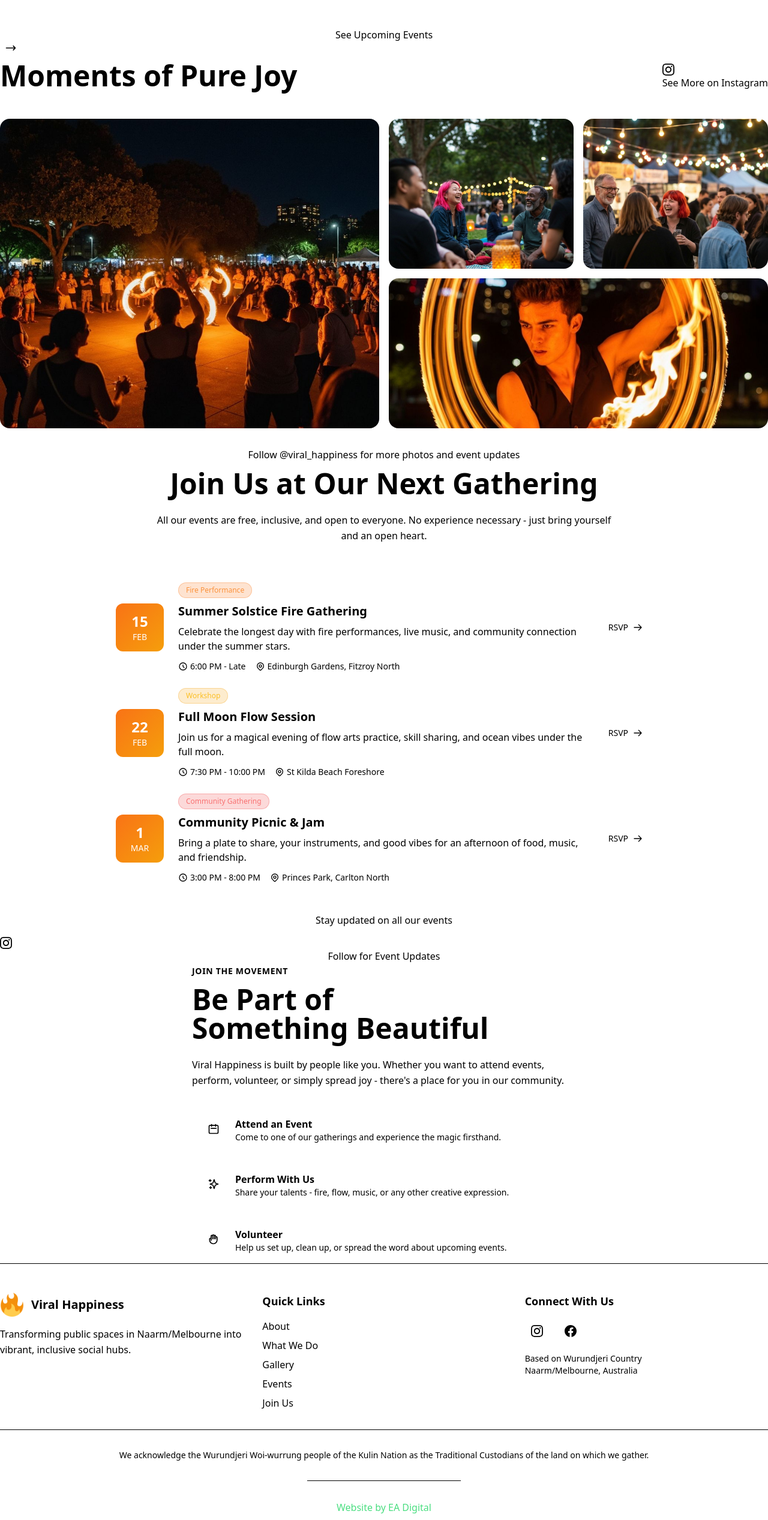
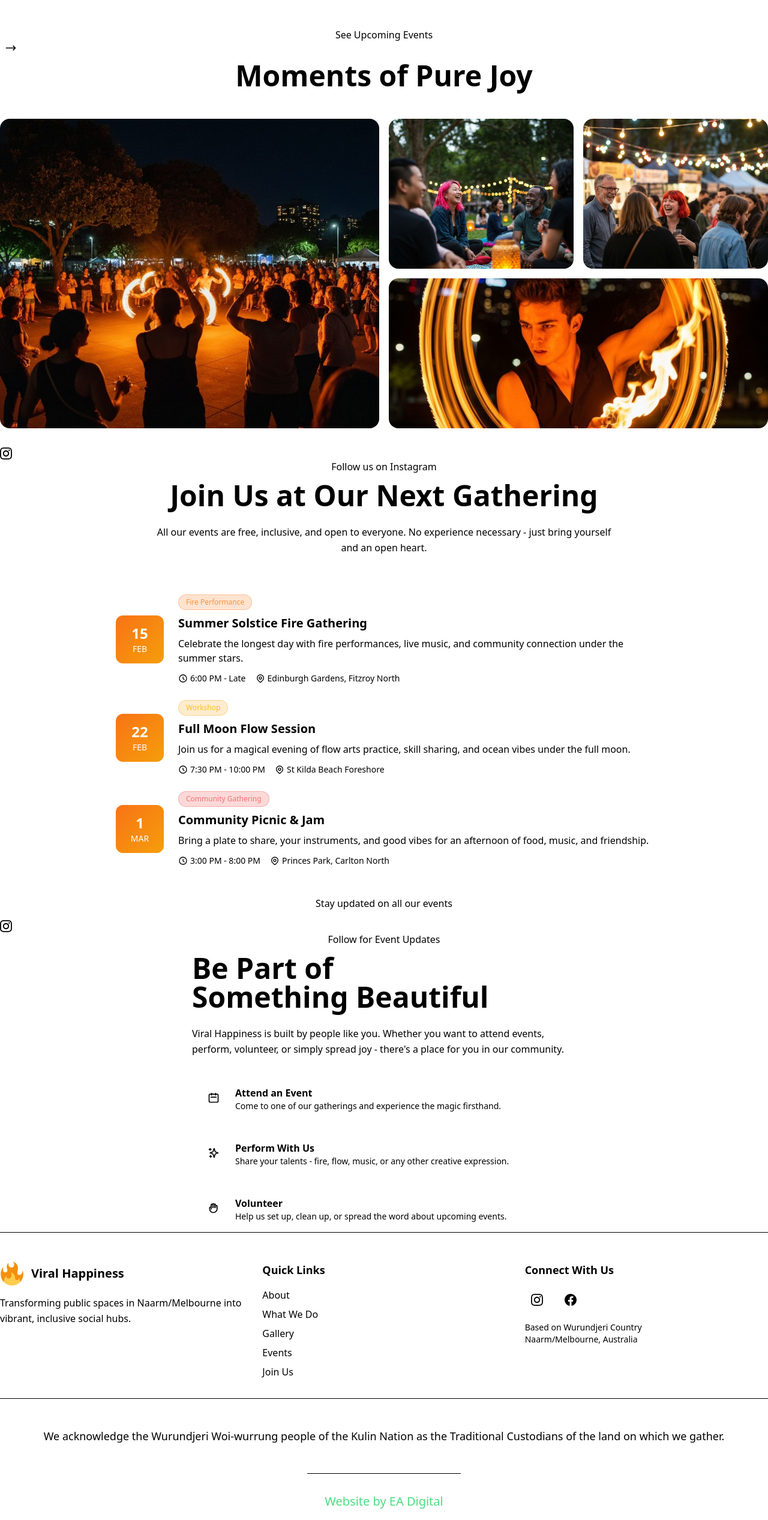
Before and after one commit to ddavisj/viral-happiness, a Nuxt app: page / in a window 1280 px wide. Shown: the part 2032-4566 px from the top of the page at 60% size. Built offline with nearby package versions, Linux system fonts and the light colour scheme.

Commit message:
Final changes for init draft

```diff
--- a/app/components/EventsSection.vue
+++ b/app/components/EventsSection.vue
@@ -144,7 +144,7 @@
                   </div>
 
                   <!-- Action -->
-                  <div class="flex-shrink-0">
+                  <!-- <div class="flex-shrink-0">
                      <a
                         href="https://instagram.com/viral_happiness"
                         target="_blank"
@@ -166,7 +166,7 @@
                            />
                         </svg>
                      </a>
-                  </div>
+                  </div> -->
                </div>
             </article>
          </div>
--- a/app/components/GallerySection.vue
+++ b/app/components/GallerySection.vue
@@ -51,7 +51,7 @@
          <div
             class="flex flex-col sm:flex-row sm:items-end sm:justify-between gap-4 mb-12"
          >
-            <div>
+            <div class="mx-auto">
                <h2
                   class="font-heading text-3xl sm:text-4xl lg:text-5xl font-bold mt-3 text-balance"
                >
@@ -59,23 +59,6 @@
                   <span class="text-gradient">Pure Joy</span>
                </h2>
             </div>
-            <a
-               href="https://instagram.com/viral_happiness"
-               target="_blank"
-               rel="noopener noreferrer"
-               class="btn-secondary self-start sm:self-auto"
-            >
-               <svg
-                  class="w-5 h-5 mr-2"
-                  fill="currentColor"
-                  viewBox="0 0 24 24"
-               >
-                  <path
-                     d="M12 2.163c3.204 0 3.584.012 4.85.07 3.252.148 4.771 1.691 4.919 4.919.058 1.265.069 1.645.069 4.849 0 3.205-.012 3.584-.069 4.849-.149 3.225-1.664 4.771-4.919 4.919-1.266.058-1.644.07-4.85.07-3.204 0-3.584-.012-4.849-.07-3.26-.149-4.771-1.699-4.919-4.92-.058-1.265-.07-1.644-.07-4.849 0-3.204.013-3.583.07-4.849.149-3.227 1.664-4.771 4.919-4.919 1.266-.057 1.645-.069 4.849-.069zm0-2.163c-3.259 0-3.667.014-4.947.072-4.358.2-6.78 2.618-6.98 6.98-.059 1.281-.073 1.689-.073 4.948 0 3.259.014 3.668.072 4.948.2 4.358 2.618 6.78 6.98 6.98 1.281.058 1.689.072 4.948.072 3.259 0 3.668-.014 4.948-.072 4.354-.2 6.782-2.618 6.979-6.98.059-1.28.073-1.689.073-4.948 0-3.259-.014-3.667-.072-4.947-.196-4.354-2.617-6.78-6.979-6.98-1.281-.059-1.69-.073-4.949-.073zm0 5.838c-3.403 0-6.162 2.759-6.162 6.162s2.759 6.163 6.162 6.163 6.162-2.759 6.162-6.163c0-3.403-2.759-6.162-6.162-6.162zm0 10.162c-2.209 0-4-1.79-4-4 0-2.209 1.791-4 4-4s4 1.791 4 4c0 2.21-1.791 4-4 4zm6.406-11.845c-.796 0-1.441.645-1.441 1.44s.645 1.44 1.441 1.44c.795 0 1.439-.645 1.439-1.44s-.644-1.44-1.439-1.44z"
-                  />
-               </svg>
-               See More on Instagram
-            </a>
          </div>
 
          <!-- Gallery Grid -->
@@ -122,7 +105,7 @@
 
          <!-- Instagram Feed Hint -->
          <div class="mt-8 text-center">
-            <p class="text-muted-foreground">
+            <!-- <p class="text-muted-foreground">
                Follow
                <a
                   href="https://instagram.com/viral_happiness"
@@ -132,7 +115,24 @@
                   >@viral_happiness</a
                >
                for more photos and event updates
-            </p>
+            </p> -->
+            <a
+               href="https://instagram.com/viral_happiness"
+               target="_blank"
+               rel="noopener noreferrer"
+               class="btn-secondary self-start sm:self-auto"
+            >
+               <svg
+                  class="w-5 h-5 mr-2"
+                  fill="currentColor"
+                  viewBox="0 0 24 24"
+               >
+                  <path
+                     d="M12 2.163c3.204 0 3.584.012 4.85.07 3.252.148 4.771 1.691 4.919 4.919.058 1.265.069 1.645.069 4.849 0 3.205-.012 3.584-.069 4.849-.149 3.225-1.664 4.771-4.919 4.919-1.266.058-1.644.07-4.85.07-3.204 0-3.584-.012-4.849-.07-3.26-.149-4.771-1.699-4.919-4.92-.058-1.265-.07-1.644-.07-4.849 0-3.204.013-3.583.07-4.849.149-3.227 1.664-4.771 4.919-4.919 1.266-.057 1.645-.069 4.849-.069zm0-2.163c-3.259 0-3.667.014-4.947.072-4.358.2-6.78 2.618-6.98 6.98-.059 1.281-.073 1.689-.073 4.948 0 3.259.014 3.668.072 4.948.2 4.358 2.618 6.78 6.98 6.98 1.281.058 1.689.072 4.948.072 3.259 0 3.668-.014 4.948-.072 4.354-.2 6.782-2.618 6.979-6.98.059-1.28.073-1.689.073-4.948 0-3.259-.014-3.667-.072-4.947-.196-4.354-2.617-6.78-6.979-6.98-1.281-.059-1.69-.073-4.949-.073zm0 5.838c-3.403 0-6.162 2.759-6.162 6.162s2.759 6.163 6.162 6.163 6.162-2.759 6.162-6.163c0-3.403-2.759-6.162-6.162-6.162zm0 10.162c-2.209 0-4-1.79-4-4 0-2.209 1.791-4 4-4s4 1.791 4 4c0 2.21-1.791 4-4 4zm6.406-11.845c-.796 0-1.441.645-1.441 1.44s.645 1.44 1.441 1.44c.795 0 1.439-.645 1.439-1.44s-.644-1.44-1.439-1.44z"
+                  />
+               </svg>
+               Follow us on Instagram
+            </a>
          </div>
       </div>
 
--- a/app/components/JoinSection.vue
+++ b/app/components/JoinSection.vue
@@ -72,10 +72,10 @@
          <div class="w-full sm:w-1/2 mx-auto items-center">
             <!-- Content -->
             <div>
-               <span
+               <!-- <span
                   class="text-primary font-semibold text-sm uppercase tracking-wider"
                   >Join the Movement</span
-               >
+               > -->
                <h2
                   class="font-heading text-3xl sm:text-4xl lg:text-5xl font-bold mt-3 mb-6 text-balance"
                >
--- a/app/layouts/default.vue
+++ b/app/layouts/default.vue
@@ -228,7 +228,7 @@
             </div>
 
             <div
-               class="border-t border-border mt-8 pt-8 text-center text-muted-foreground text-sm"
+               class="border-t border-border mt-8 pt-12 text-center text-muted-foreground text-lg"
             >
                <p>
                   We acknowledge the Wurundjeri Woi-wurrung people of the Kulin
@@ -236,10 +236,12 @@
                   gather.
                </p>
             </div>
+
             <div
-               class="w-1/5 border-t border-border mt-8 pt-8 text-center text-muted-foreground text-sm mx-auto"
+               class="w-1/5 border-t border-border mt-12 pt-8 text-center mx-auto"
             ></div>
-            <div class="text-center text-green-400">
+
+            <div class="text-center text-green-400 text-xl mb-6">
                <p>
                   <a href="https://eadigital.com.au" target="_blank"
                      >Website by EA Digital</a
```
